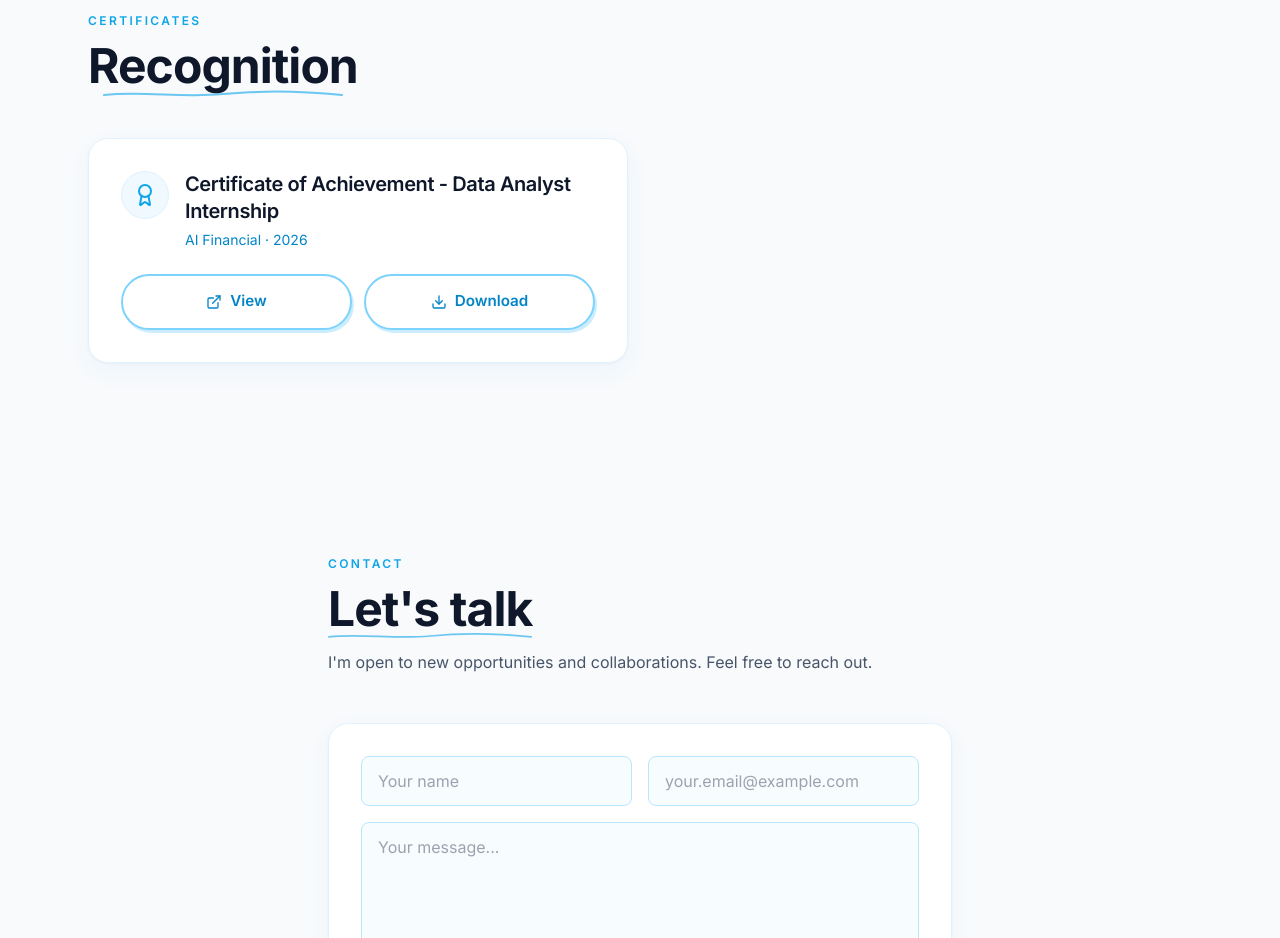
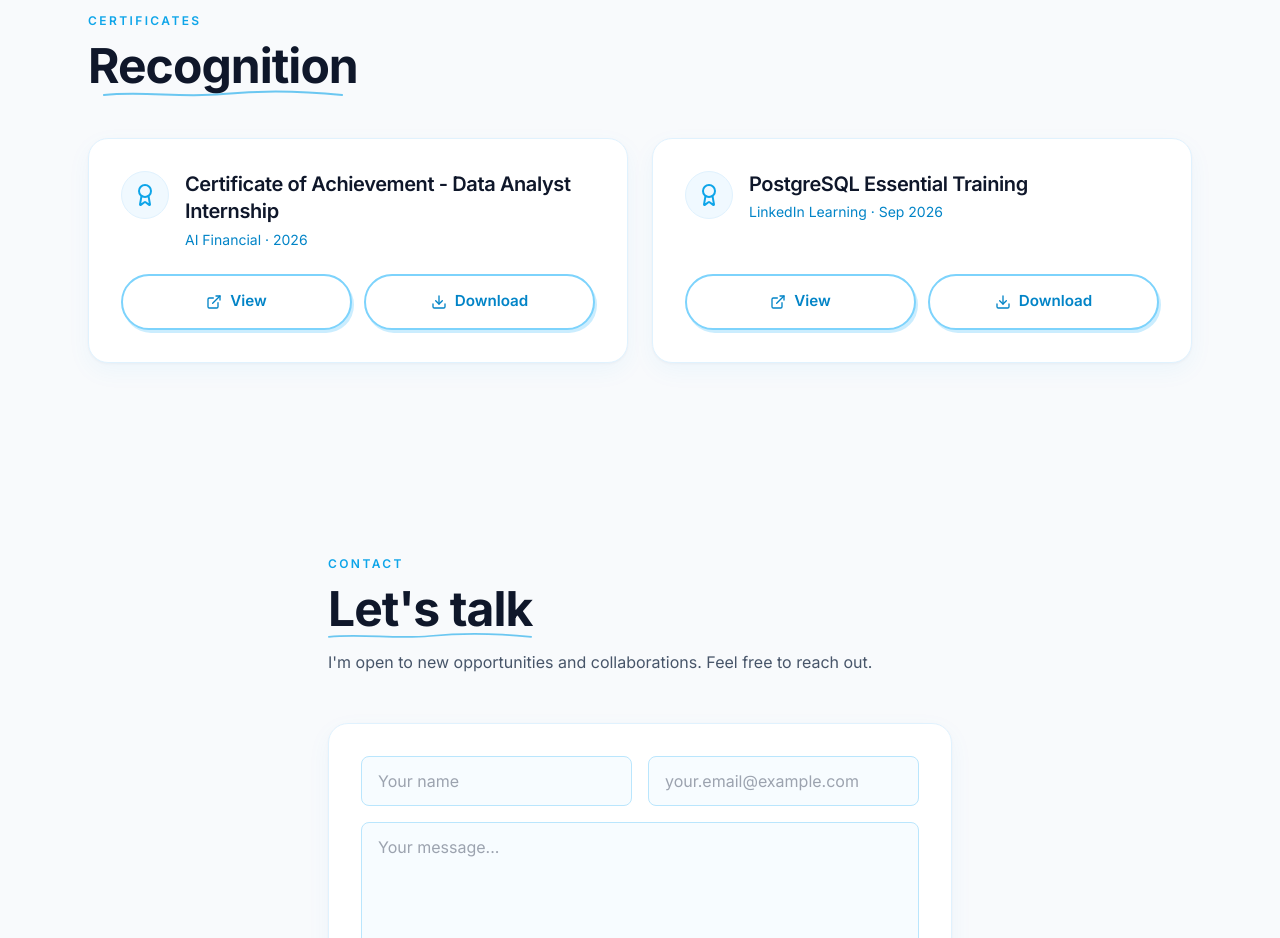
Before and after one commit to Priyanshu2209/Priyanshu_Rana_Portfolio, a Next.js app: page / in a window 1280 px wide. Shown: the part 4240-5178 px from the top of the page. Built offline with nearby package versions, Linux system fonts and the light colour scheme.

Commit message:
Add PostgreSQL certificate

```diff
--- a/data/content.js
+++ b/data/content.js
@@ -119,4 +119,10 @@ export const certificates = [
     date: '2026',
     file: '/certificates/Priyanshu_Rana_certificate.pdf',
   },
+  {
+    title: 'PostgreSQL Essential Training',
+    issuer: 'LinkedIn Learning',
+    date: 'Sep 2026',
+    file: '/certificates/Priyanshu_Rana_PostgreSQL_certificate.pdf',
+  },
 ];
```
Also changed, not shown: 1 other file (tests, documents, lock files or other folders).
